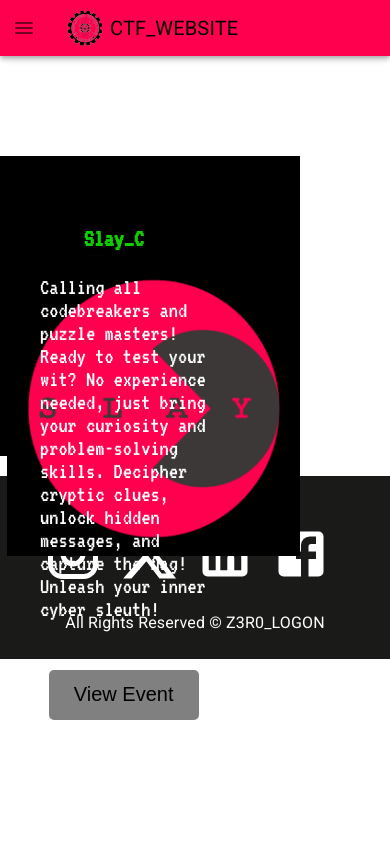
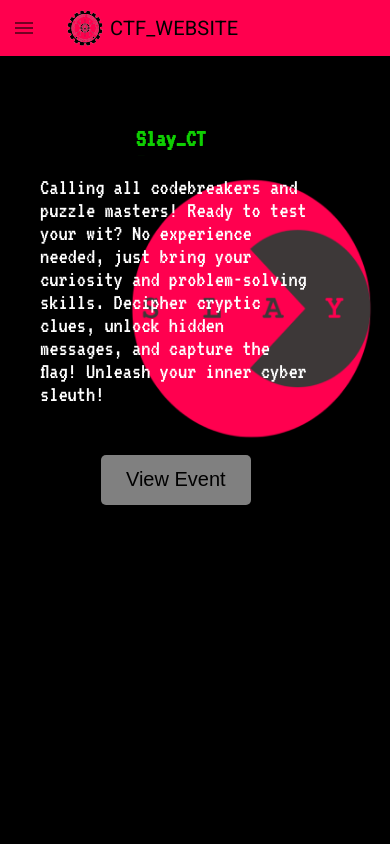
Before and after one commit to ayush-297/college-ctf, a React (Create React App) app: page / in a window 390 px wide. Shown: the top 844 px of the page. Built offline with nearby package versions, Linux system fonts and the light colour scheme.

Commit message:
editing bug in slaylogo img

```diff
--- a/src/styles/Homestyle.css
+++ b/src/styles/Homestyle.css
@@ -86,7 +86,7 @@
 }
 
 @media only screen and (max-width:800px){
-    .home{
+    .home .slaylogo img{
         display: flex;
         position: relative;
         margin-top: 100px;
```
